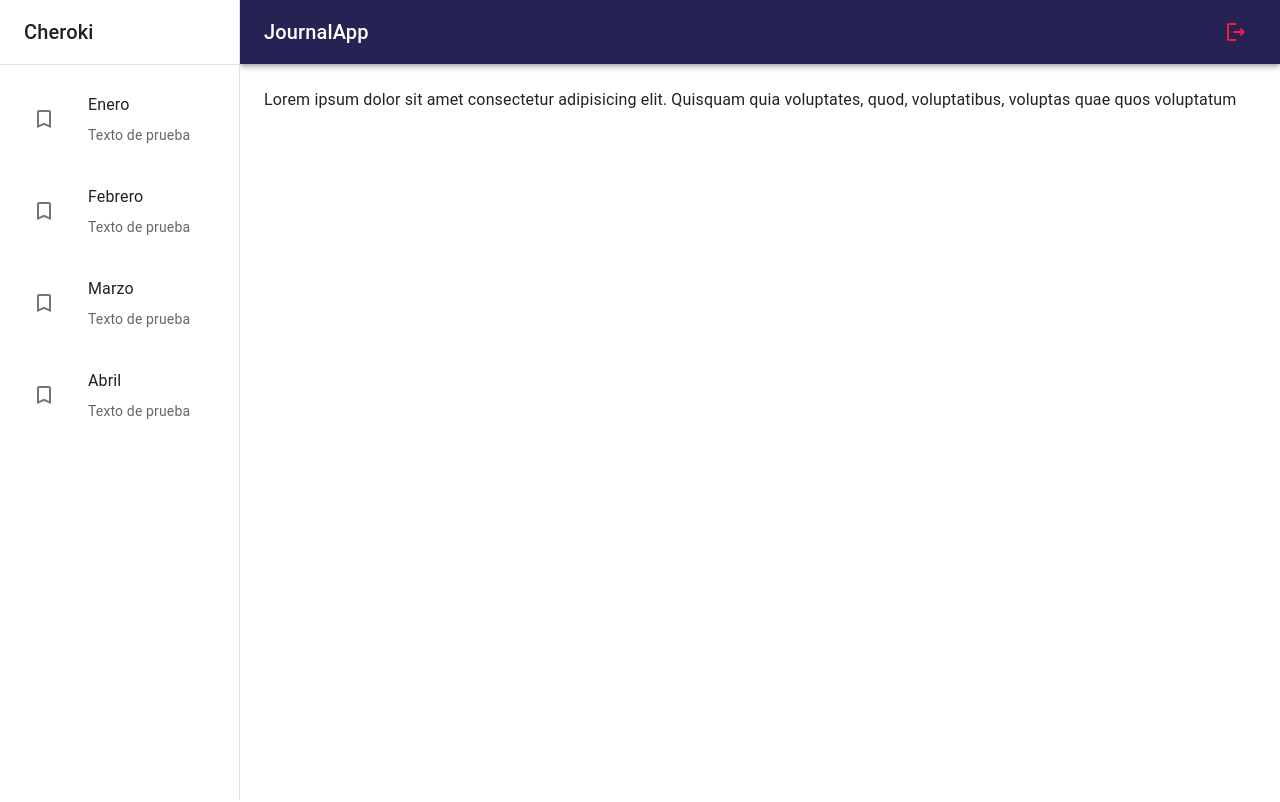
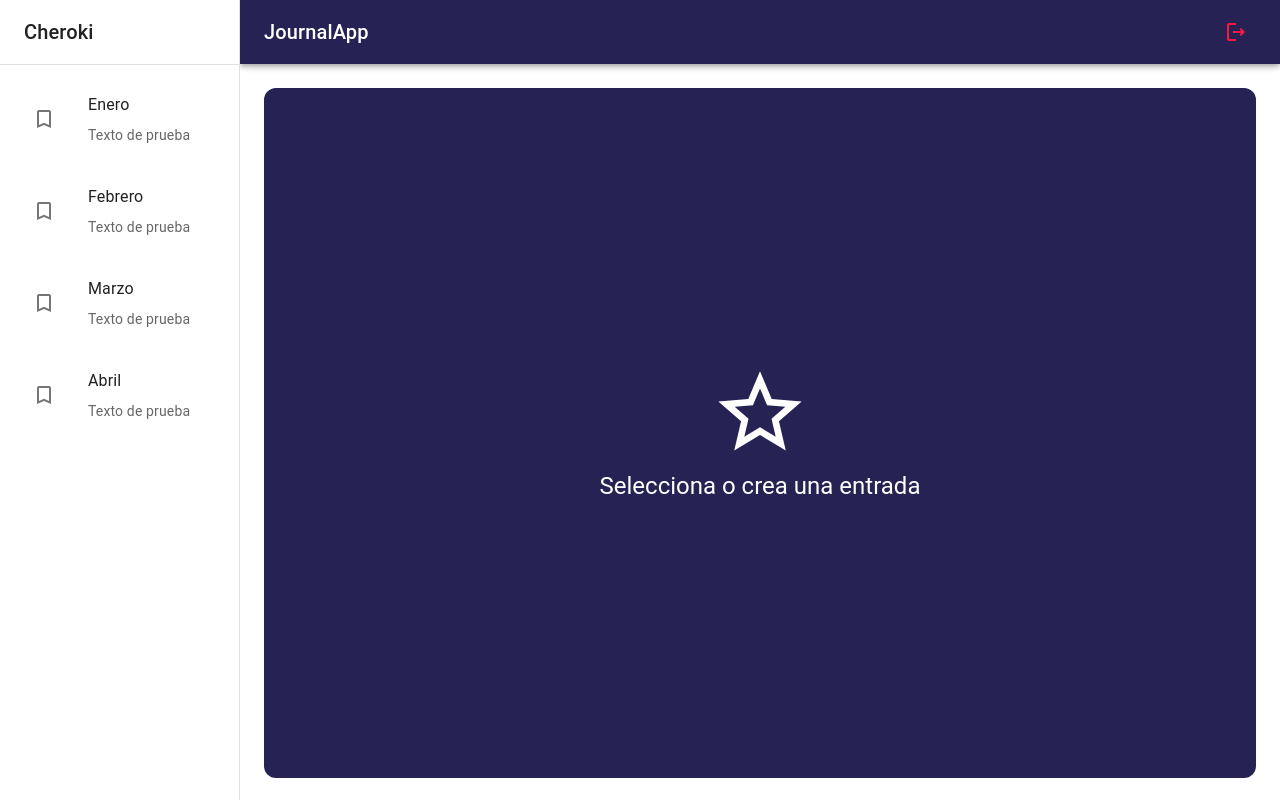
Before and after one commit to CherokiDev/journal-app, a React (Vite) app: page / in a window 1280 px wide. Built offline with nearby package versions, Linux system fonts and the light colour scheme.

Commit message:
view NothingSelected created

```diff
--- a/src/journal/pages/JournalPage.jsx
+++ b/src/journal/pages/JournalPage.jsx
@@ -1,13 +1,11 @@
-import { Typography } from "@mui/material";
 import { JournalLayout } from "../layout/JournalLayout";
+import { NothingSelectedView } from "../views";
 
 export const JournalPage = () => {
   return (
     <JournalLayout>
-      <Typography>
-        Lorem ipsum dolor sit amet consectetur adipisicing elit. Quisquam quia
-        voluptates, quod, voluptatibus, voluptas quae quos voluptatum
-      </Typography>
+      <NothingSelectedView />
+      {/* NoteView */}
     </JournalLayout>
   );
 };
--- /dev/null
+++ b/src/journal/views/NothingSelectedView.jsx
@@ -0,0 +1,28 @@
+import { Grid, Typography } from "@mui/material";
+import { StarOutline } from "@mui/icons-material";
+
+export const NothingSelectedView = () => {
+  return (
+    <Grid
+      container
+      spacing={0}
+      direction="column"
+      alignItems="center"
+      justifyContent="center"
+      sx={{
+        minHeight: "calc(100vh - 110px)",
+        backgroundColor: "primary.main",
+        borderRadius: 3,
+      }}
+    >
+      <Grid item xs={12}>
+        <StarOutline sx={{ fontSize: 100, color: "white" }} />
+      </Grid>
+      <Grid item xs={12}>
+        <Typography color="white" variant="h5">
+          Selecciona o crea una entrada
+        </Typography>
+      </Grid>
+    </Grid>
+  );
+};
--- /dev/null
+++ b/src/journal/views/index.js
@@ -0,0 +1 @@
+export * from "./NothingSelectedView";
```
